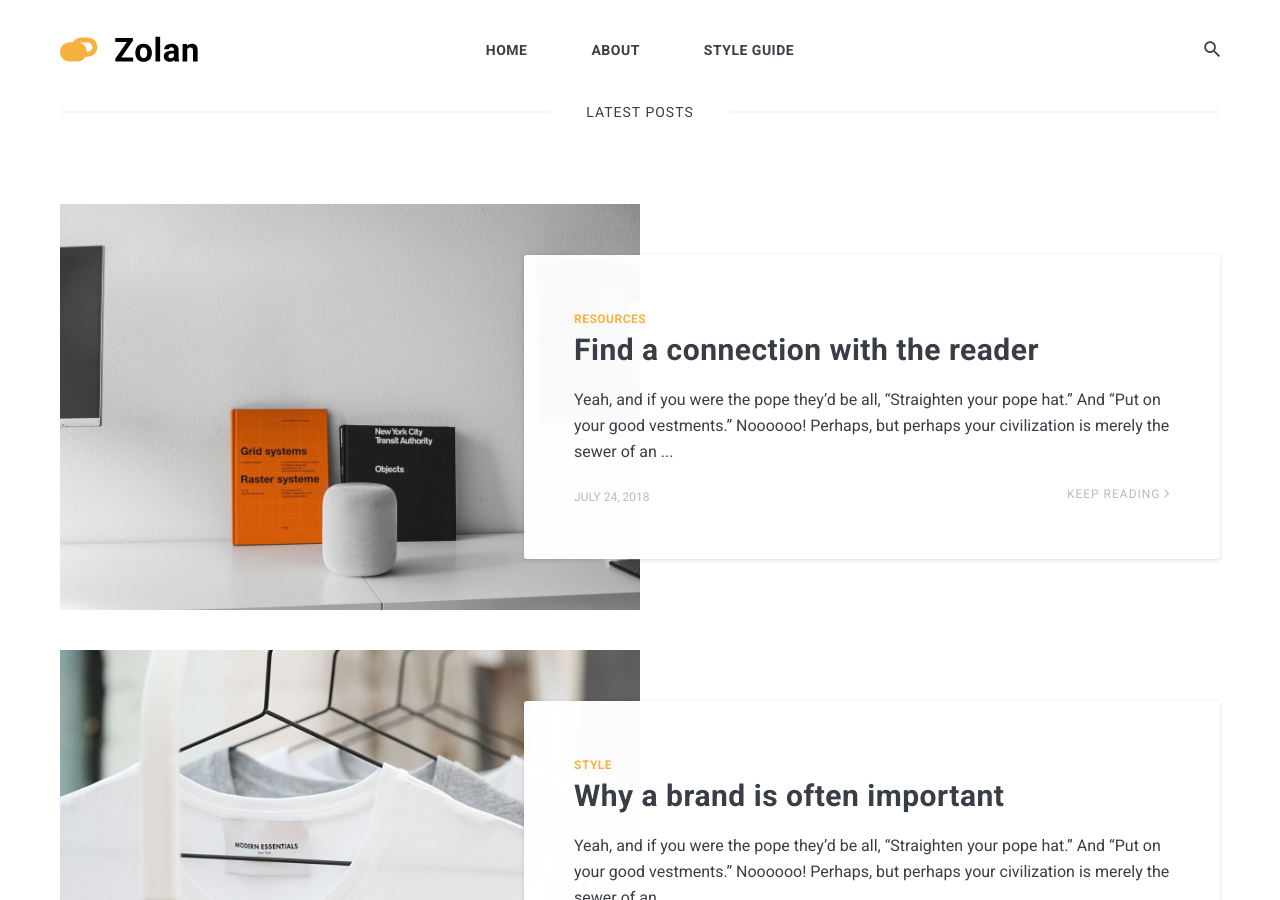
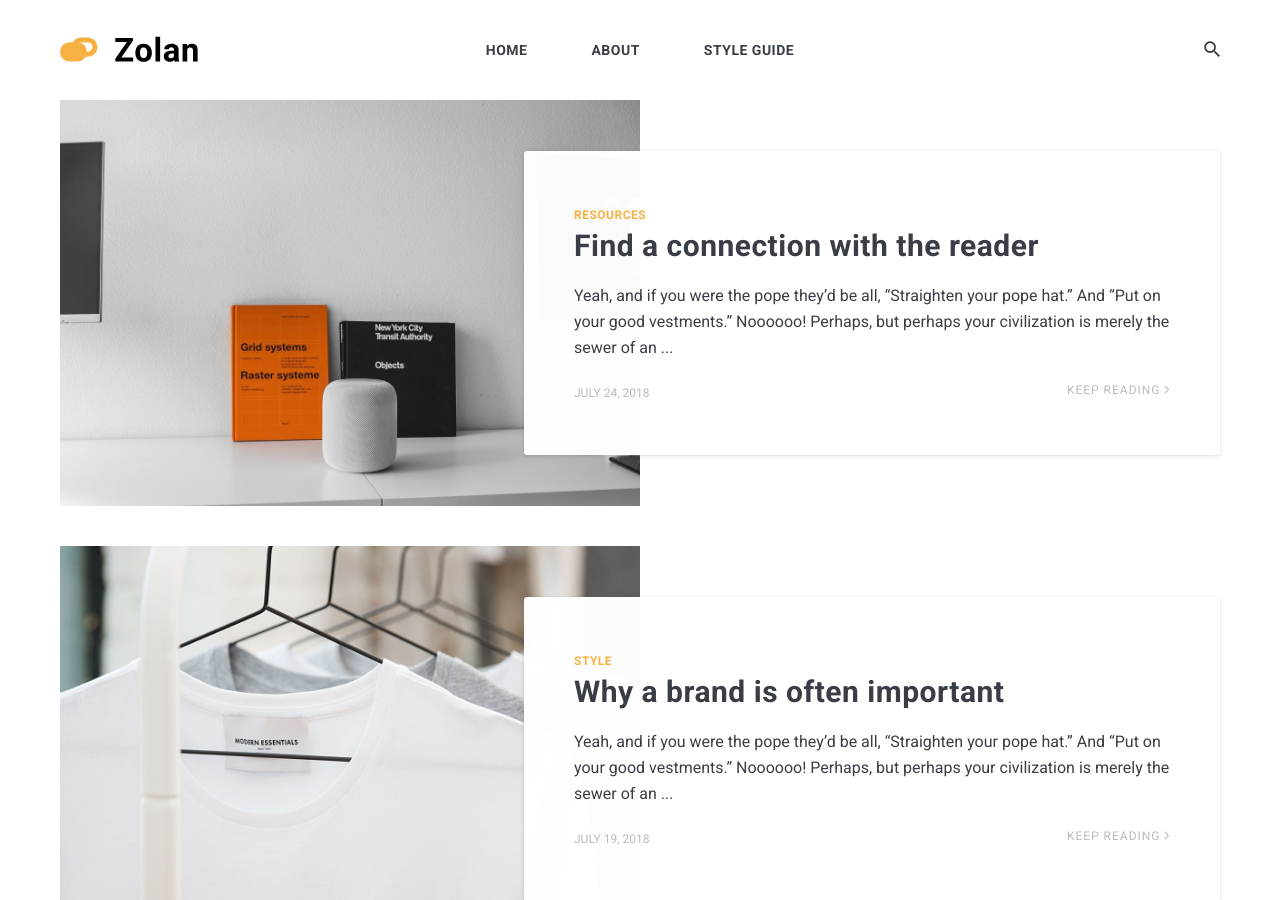
Before and after one commit to nguyenvanuoc/blog, a Jekyll site: the page built from index.html, in a window 1280 px wide and 900 px high. Built offline with Jekyll 4.4.1, drawn with Linux system fonts in a browser that asks for light colours; nearby versions of some CDN libraries; the list of posts is cut into pages by our own code.

Commit message:
Update index.html

```diff
--- a/index.html
+++ b/index.html
@@ -1,16 +1,6 @@
 ---
 layout: default
 ---
-
-<div class="container">
-	<div class="row">
-		<div class="col col-12">
-			{% if site.posts.size > 0 %}
-				<h4 class="lates-title">Latest Posts</h4>
-			{% endif %}
-		</div>
-	</div>
-</div>
 
 <div class="container">
 	<div class="row">
```
